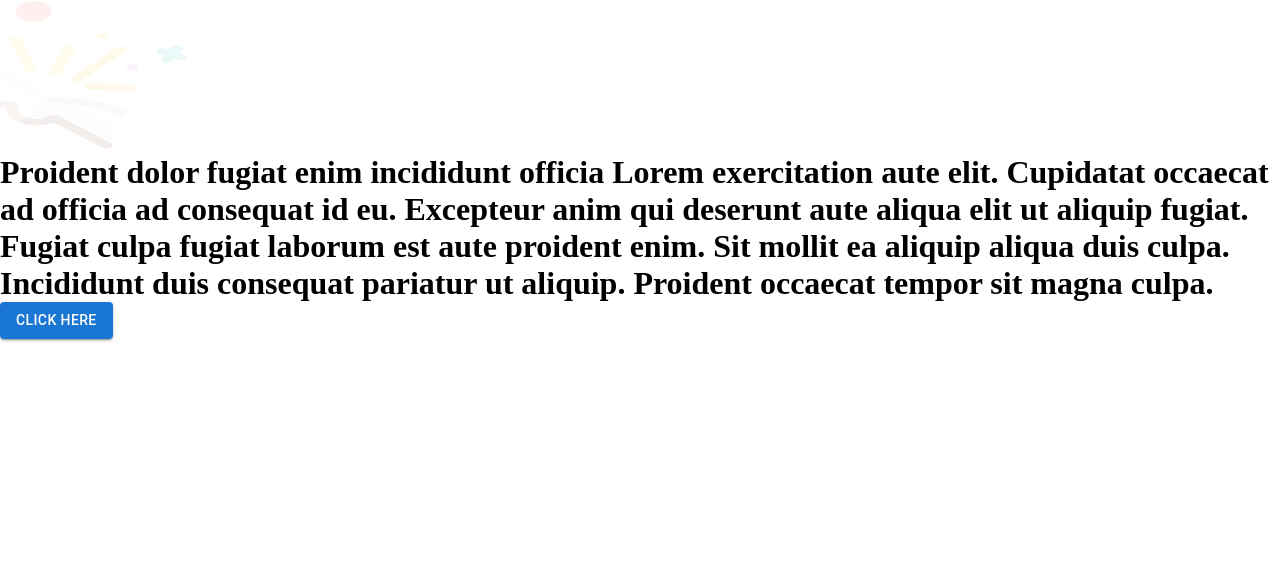
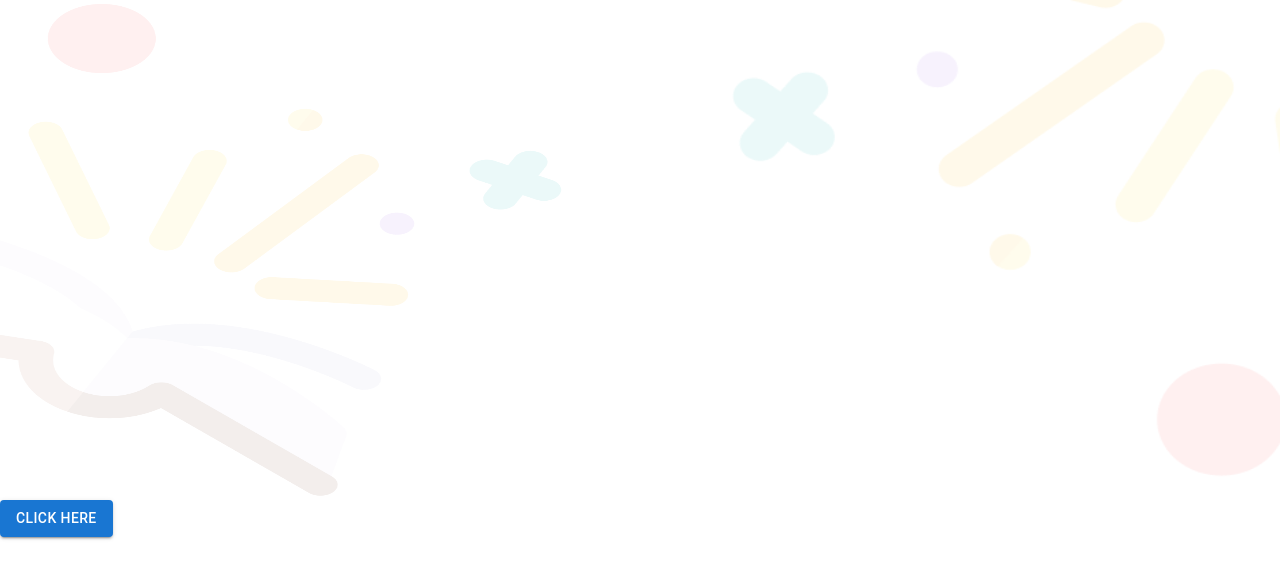
Before and after one commit to mhmadamrii/Waysbook-nextJS-TS, a Next.js app: page / in a window 1280 px wide. Shown: the top 578 px of the page. Built offline with nearby package versions, Linux system fonts and the light colour scheme.

Commit message:
background

```diff
--- a/components/layer-background/index.tsx
+++ b/components/layer-background/index.tsx
@@ -3,23 +3,26 @@ import React, { useState } from 'react'
 import Image from 'next/image'
 
 import Layer1 from '#/assets/assets/layer1.png'
+import Layer2 from '#/assets/assets/layer2.png'
+
+const styles = {
+  container: {
+    display: 'flex',
+    justifyContent: 'space-between',
+  },
+  images: {
+    width: 600,
+    height: 500,
+  },
+}
 
 const BackgroundLayer: React.FC = () => {
   return (
     <React.Fragment>
-      <Image
-        src={Layer1}
-        alt="Layer left"
-        style={{ width: 200, height: 150 }}
-      />
-      <h1>
-        Proident dolor fugiat enim incididunt officia Lorem exercitation aute
-        elit. Cupidatat occaecat ad officia ad consequat id eu. Excepteur anim
-        qui deserunt aute aliqua elit ut aliquip fugiat. Fugiat culpa fugiat
-        laborum est aute proident enim. Sit mollit ea aliquip aliqua duis culpa.
-        Incididunt duis consequat pariatur ut aliquip. Proident occaecat tempor
-        sit magna culpa.
-      </h1>
+      <div style={styles.container}>
+        <Image src={Layer1} alt="Layer left" style={styles.images} />
+        <Image src={Layer2} alt="Layer left" style={styles.images} />
+      </div>
     </React.Fragment>
   )
 }
```
